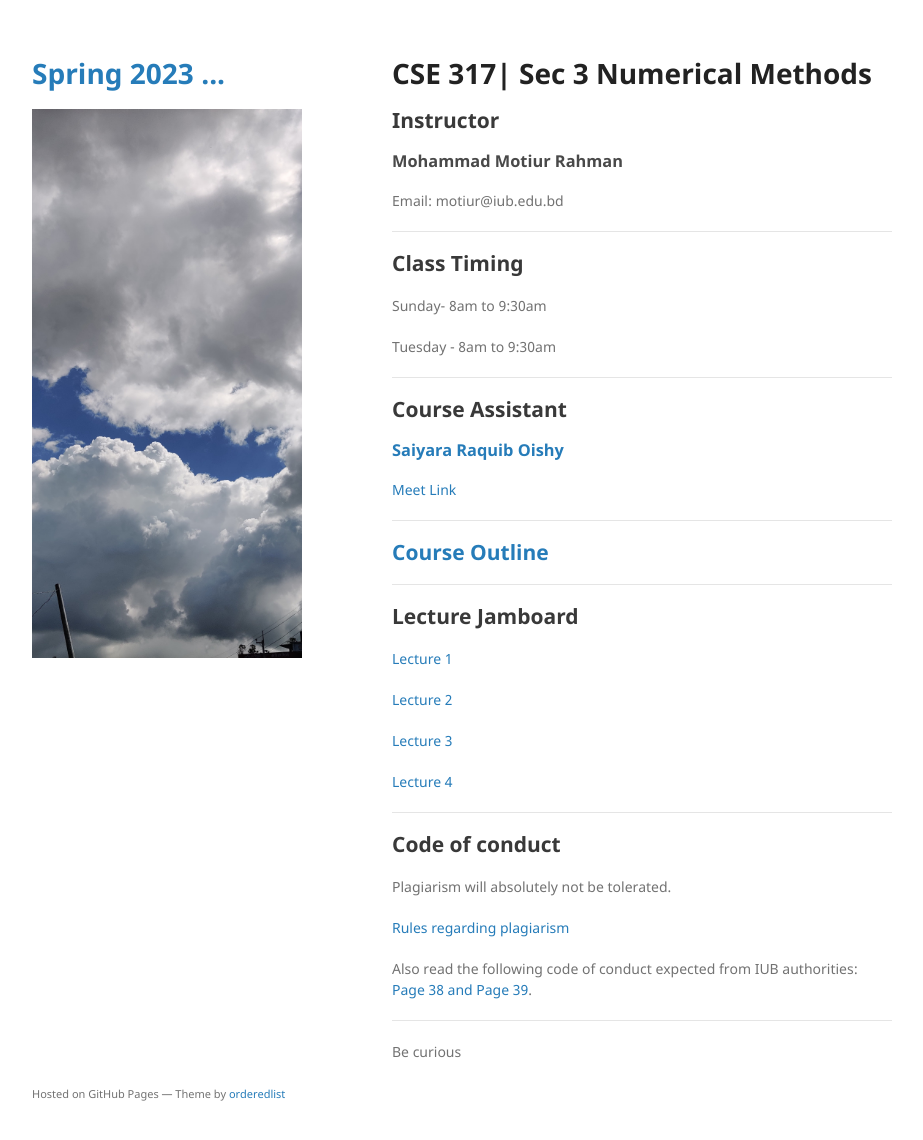
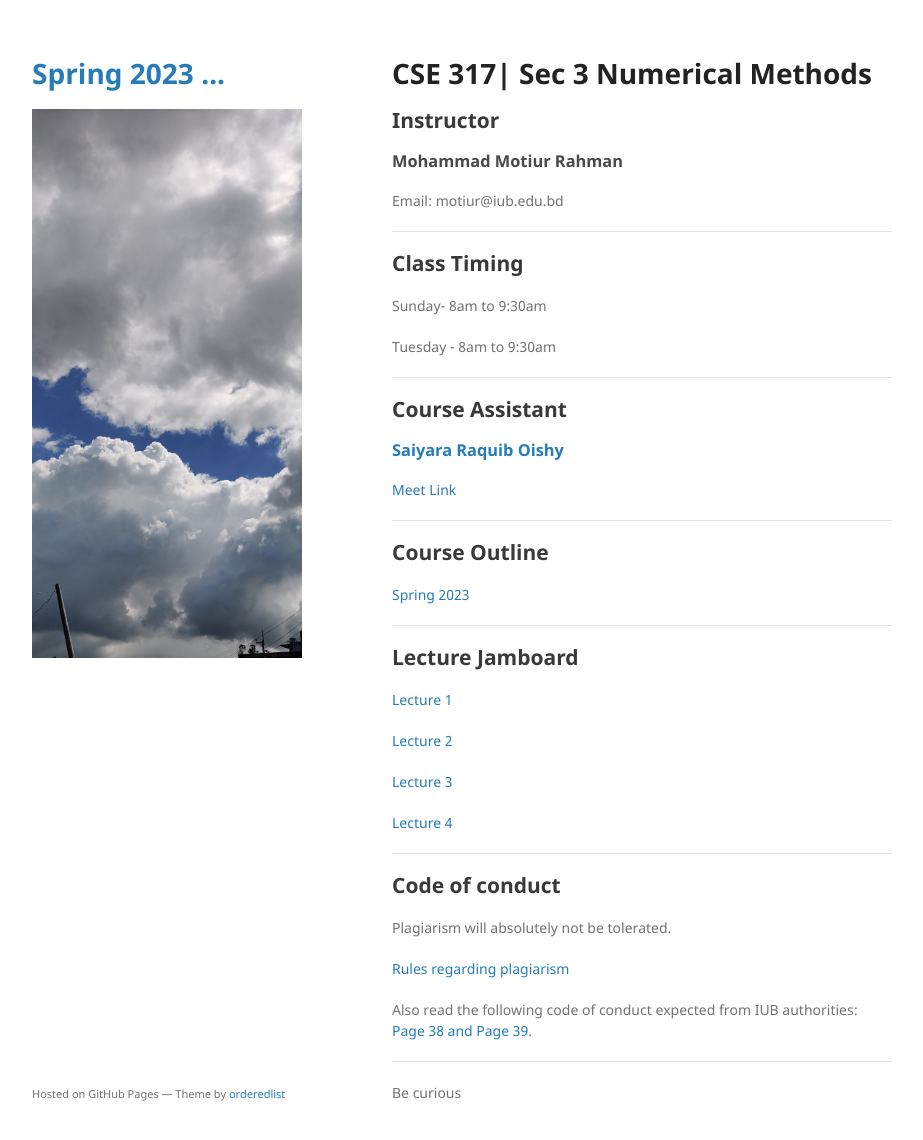
Before and after one commit to mohammadmotiurrahman/mohammadmotiurrahman.github.io, a Jekyll site: the page built from cse317_3/index.md, in a window 1280 px wide and 1173 px high. Shown: the top 1140 px of the window, without its empty margins (178-1101 px from the left). Built offline with Jekyll 4.4.1, drawn with Linux system fonts in a browser that asks for light colours; our own code applies the rules of GitHub Pages for plain Markdown files.

Commit message:
Update index.md

```diff
--- a/cse317_3/index.md
+++ b/cse317_3/index.md
@@ -19,7 +19,8 @@
 
 * * *
 
-## [Course Outline](https://docs.google.com/document/d/1Scq1lBmsORwLaVFL5n65KjSRHszz-B9sPH1fuHYctdI/edit?usp=sharing)
+## Course Outline
+[Spring 2023](https://docs.google.com/document/d/1Scq1lBmsORwLaVFL5n65KjSRHszz-B9sPH1fuHYctdI/edit?usp=sharing)
 
 * * *
 
@@ -45,5 +46,4 @@
 
 * * *
 
-
 Be curious
```
